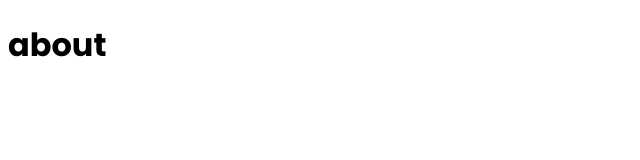
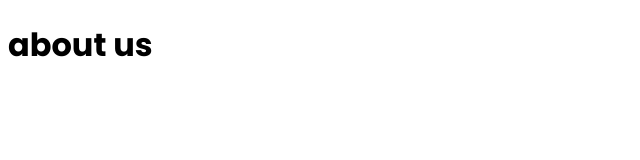
Before and after one commit to mohammedahmed18/medical-records-web, a Next.js app: page /about in a window 1280 px wide. Shown: the top 160 px of the page, without its empty margins (0-640 px from the left). Built offline with nearby package versions, Linux system fonts and the light colour scheme.

Commit message:
updated the header in about page

```diff
--- a/src/pages/about.js
+++ b/src/pages/about.js
@@ -1,3 +1,4 @@
 export default function AboutPage(){
-    return <h1>about</h1>
+
+    return <h1>about us</h1>
 }
```
